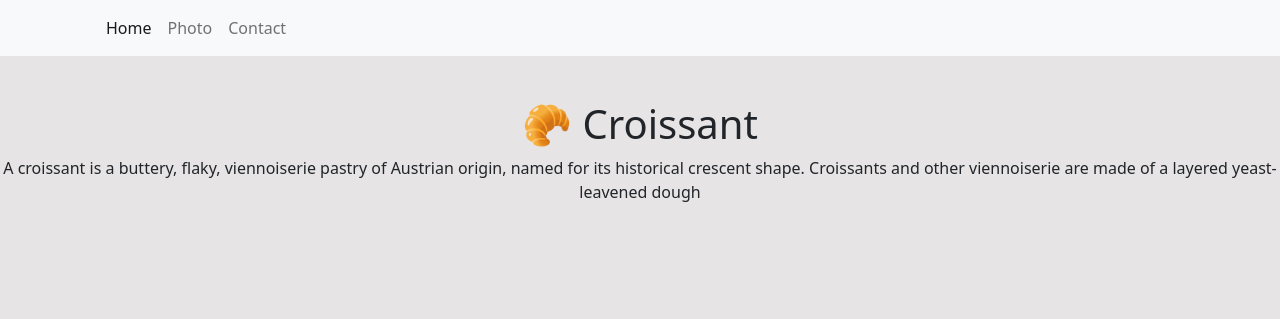
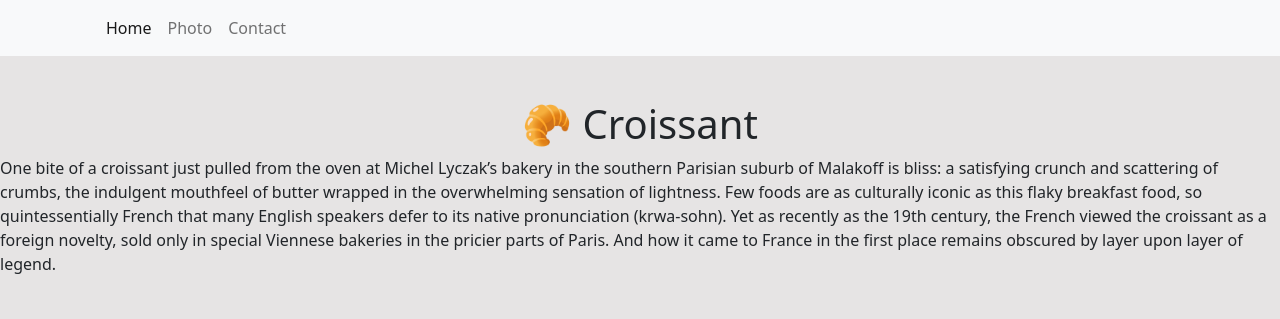
Before and after one commit to TataKor/Croissant-w3, a plain HTML site: page index.html in a window 1280 px wide. Drawn offline with nearby package versions, Linux system fonts and the light colour scheme.

Commit message:
foto+css

```diff
--- a/css/styles.css
+++ b/css/styles.css
@@ -9,10 +9,9 @@ h1
   margin-top: 100px;
 }
 
-p {
-  text-align: center;
-
-}
+div.container4 {
+  height: 10em;
+  position: relative }
 
 .croissant-photo {
   max-width: 100%;
--- a/index.html
+++ b/index.html
@@ -53,10 +53,8 @@
       </div>
     </nav>
     <h1>🥐 Croissant</h1>
-      <p>
-        A croissant is a buttery, flaky, viennoiserie pastry of Austrian origin,
-        named for its historical crescent shape. Croissants and other viennoiserie
-        are made of a layered yeast-leavened dough
-      </p>
+      <div  class=container4>
+        One bite of a croissant just pulled from the oven at Michel Lyczak’s bakery in the southern Parisian suburb of Malakoff is bliss: a satisfying crunch and scattering of crumbs, the indulgent mouthfeel of butter wrapped in the overwhelming sensation of lightness. Few foods are as culturally iconic as this flaky breakfast food, so quintessentially French that many English speakers defer to its native pronunciation (krwa-sohn). Yet as recently as the 19th century, the French viewed the croissant as a foreign novelty, sold only in special Viennese bakeries in the pricier parts of Paris. And how it came to France in the first place remains obscured by layer upon layer of legend.
+      </div>
   </body>
 </html>
```
